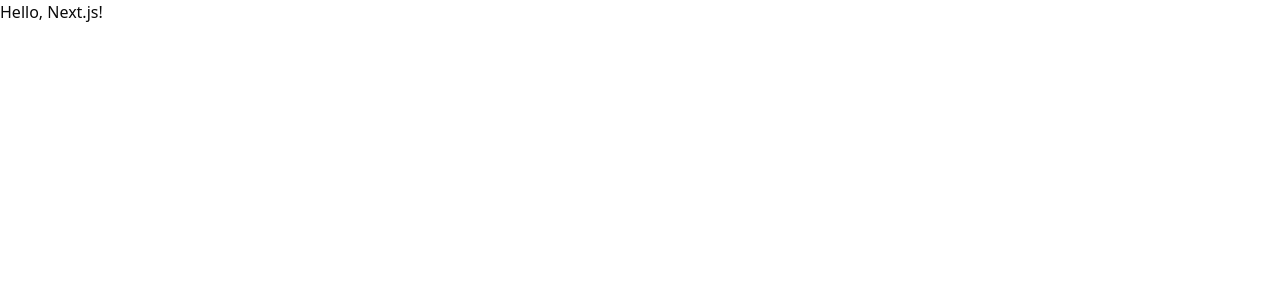
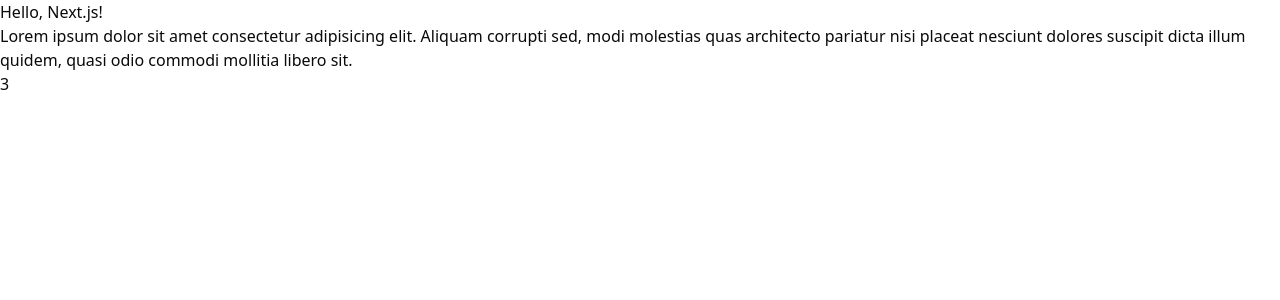
Before and after one commit to joaquinvaldezzz/git-workflow-playground, a Next.js app: page / in a window 1280 px wide. Shown: the top 300 px of the page. Built offline with nearby package versions, Linux system fonts and the light colour scheme.

Commit message:
Recreate Label component (#12)
* Revert "Create Label component"

* feat: add dummy text

* feat: create label component

* feat: create add function

* feat: add page title

```diff
--- a/src/app/page.tsx
+++ b/src/app/page.tsx
@@ -1,7 +1,24 @@
+import type { Metadata } from "next";
+
+function add(a: number, b: number): number {
+  return a + b;
+}
+
+export const metadata: Metadata = {
+  title: "Landing page",
+};
+
 export default function Page() {
   return (
     <div>
       <h1>Hello, Next.js!</h1>
+      <p>
+        Lorem ipsum dolor sit amet consectetur adipisicing elit. Aliquam corrupti sed, modi
+        molestias quas architecto pariatur nisi placeat nesciunt dolores suscipit dicta illum
+        quidem, quasi odio commodi mollitia libero sit.
+      </p>
+
+      <p>{add(1, 2)}</p>
     </div>
   );
 }
```
